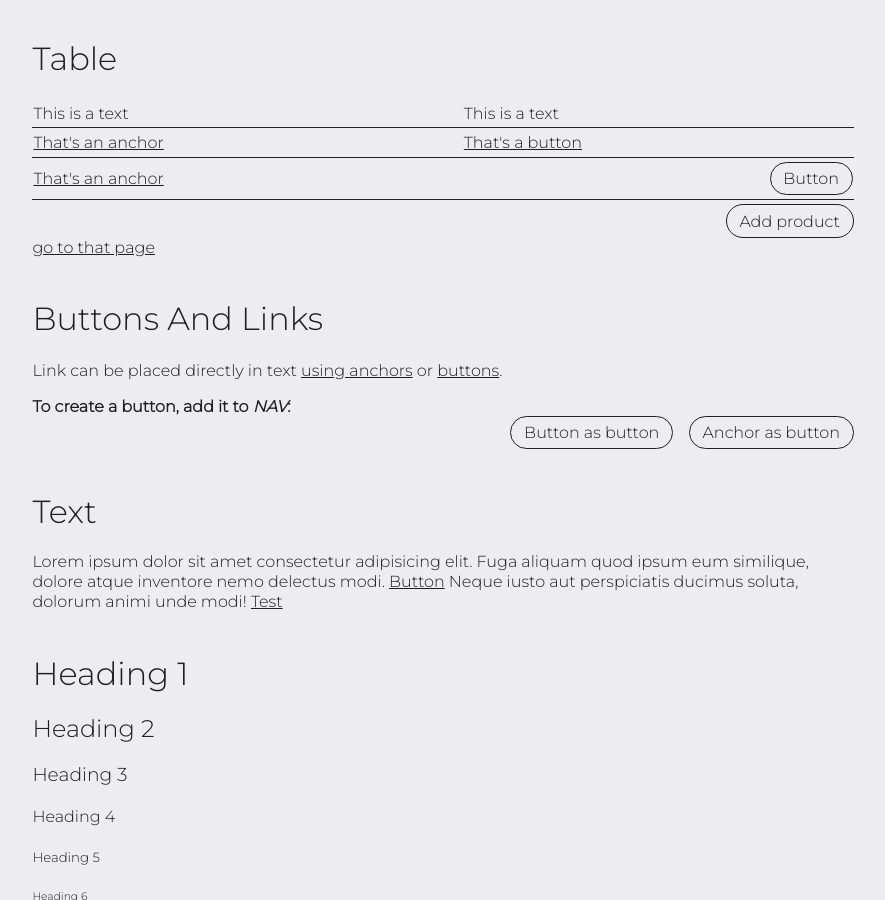
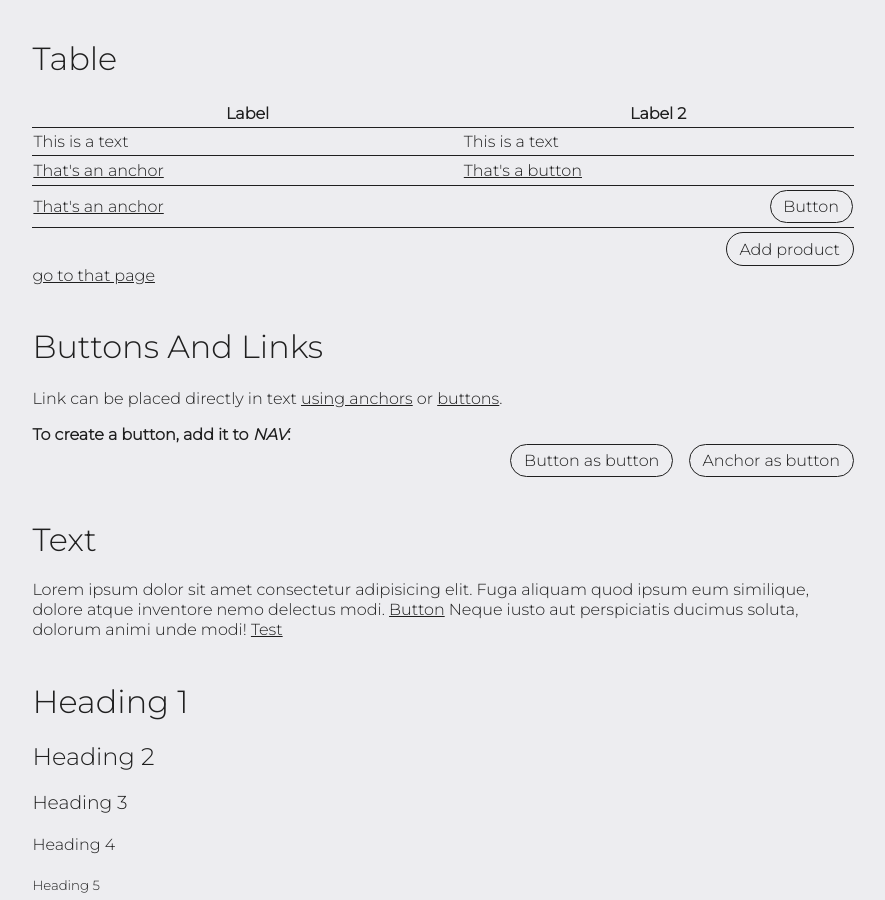
Before and after one commit to psugrg-web/html-header-and-nav, a plain HTML site: page index.html in a window 1280 px wide. Shown: the part 829-1729 px from the top of the page, without its empty margins (197-1082 px from the left). Drawn offline with Linux system fonts and the light colour scheme.

Commit message:
table label example

```diff
--- a/index.html
+++ b/index.html
@@ -76,6 +76,10 @@
         <table>
             <tbody>
                 <tr>
+                    <th>Label</th>
+                    <th>Label 2</th>
+                </tr>
+                <tr>
                     <td>
                         This is a text
                     </td>
```
